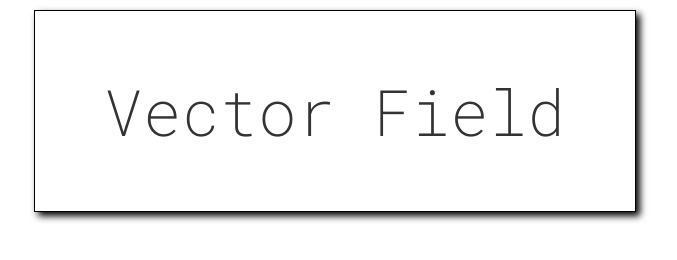
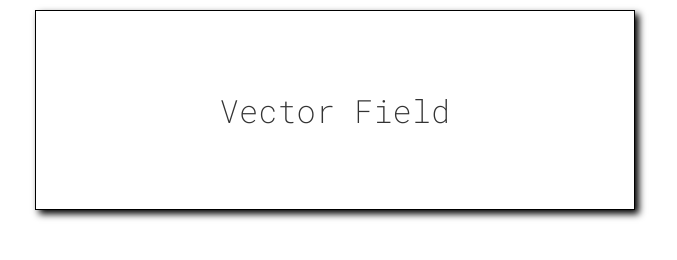
Before and after one commit to Sinan-Daghan/canvas, a plain HTML site: page index.html in a window 1280 px wide. Shown: the whole page, without its empty margins (305-982 px from the left). Drawn offline with Linux system fonts and the light colour scheme.

Commit message:
Refactoring the functions to display the UI

```diff
--- a/display_projects.js
+++ b/display_projects.js
@@ -3,83 +3,76 @@ let projects_list = [
     ["Vector Field", "projects/vector_field.js"]
 ]
 
+//id of the script currently loaded
+let script_id;
+
 const main = document.getElementById('main');
 const nav = document.getElementById('nav');
+const canvas_interface = document.getElementById('canvas_interface');
 
 let show_home_button = () => document.getElementById('home_button').style.display = 'flex';
 let hide_home_button = () => document.getElementById('home_button').style.display = 'none';
+
 let show_canvas = () => { canvas.style.display = 'block'; }
 let hide_canvas = () => { canvas.style.display = 'none'; }
 
-//id of the script currently loaded
-let script_id;
+let show_canvas_interface = () => { canvas_interface.style.display = 'flex'; }
+let hide_canvas_interface = () => { canvas_interface.style.display = 'none'; }
 
-let create_button = () => {
-    let home = document.createElement('div');
-    home.setAttribute('id', 'home_button');
-    home.innerText = 'Home';
-    home.style.width = '200px';
-    home.style.height = '64px';
-    home.style.margin = '10px';
-    home.style.border = '1px solid black';
-    home.style.borderRadius = '0px';
-    home.style.boxShadow = '4px 4px 7px black';
-    home.style.color = 'rgba(0,0,0,0.8)';
-    home.style.position = 'absolute';
-    nav.appendChild(home);
+let project_click_callback = (project) => {
 
-    home.style.display = 'none';
+    main.innerHTML = '';
+    show_canvas_interface();
+    show_canvas();
+    show_home_button();
 
-    home.addEventListener('click', () => {
-        hide_canvas();
-        hide_home_button();
-        display_projects(projects_list);
+    let script = document.createElement('script');
+    script.id = project[1];
+    script_id = project[1];
+    script.src = project[1];
 
-        const script = document.getElementById(script_id);
-        if (script) {
-            script.remove();
-            stop_draw();
-        }
+    document.body.appendChild(script);
+}
 
+let display_projects = (project_list) => {
+
+    project_list.forEach(project => {
+        // create_button = (name, id, parent, callback)
+        create_button(project[0], project[0].replace(/\s+/g, '') , main, () => { project_click_callback(project); });
+        document.getElementById(project[0].replace(/\s+/g, '')).setAttribute('class', 'project');
     })
 }
-create_button();
 
-let display_projects = (projects) => {
+let create_button = (name, id, parent, callback) => {
+    let button = document.createElement('button');
+    button.innerText = name;
+    button.addEventListener('click', callback);
+    button.id = id;
+    parent.appendChild(button);
+}
 
-    projects.forEach(project => {
+home_buton_click_callback = () => {
+    hide_canvas();
+    hide_home_button();
+    display_projects(projects_list);
 
-        let div = document.createElement('div');
-        div.setAttribute('id', project[0]);
-        div.style.width = '600px';
-        div.style.height = '200px';
-        div.style.margin = "10px";
-        div.style.border = '1px solid black';
-        div.style.borderRadius = '0px';
-        div.style.boxShadow = '4px 4px 7px black';
-        div.style.color = 'rgba(0,0,0,0.8)';
+    canvas_interface.innerHTML = '';
+    hide_canvas_interface();
 
-        let paragraph = document.createElement('p');
-        let text = document.createTextNode(project[0]);
-        paragraph.appendChild(text);
-        div.appendChild(paragraph);
+    const script = document.getElementById(script_id);
+    if (script) {
+        script.remove();
+        stop_draw();
+    } else {
+        console.log('script not found');
+    }
+}
 
-        div.addEventListener('click', () => {
-            main.innerHTML = '';
-            show_canvas();
-            show_home_button();
+let create_home_button = () => {
+    create_button('Home', "home_button", nav, home_buton_click_callback);
+}
 
-            let script = document.createElement('script');
-            script.setAttribute('id', project[1]);
-            script.src = project[1];
-            document.body.appendChild(script);
-            script_id = project[1];
-        })
-
-        main.appendChild(div);
-    });
-}
+create_home_button();
+hide_home_button();
+hide_canvas_interface();
 display_projects(projects_list);
-
-// debug
-// show_canvas();
--- a/index.html
+++ b/index.html
@@ -12,28 +12,38 @@
     <style>
         body {
             margin: 0;
-            font-family: 'Roboto Mono', monospace;
-            font-size: 4rem;
-            font-weight: lighter;
         }
 
-        main {
+        main,
+        #home_button {
             display: flex;
             flex-direction: column;
             align-items: center;
         }
 
-        div {
-            display: flex;
-            flex-direction: row;
+        #home_button {
             justify-content: center;
-            align-items: center;
-            user-select: none;
         }
 
-        #home_button {
-            font-size: 3rem;
-            align-items: baseline;
+        button {
+            border: 1px solid black;
+            box-shadow: 4px 4px 7px black;
+            color: rgba(0, 0, 0, 0.8);
+            background-color: rgba(0, 0, 0, 0);
+            position: absolute;
+            /* display: flex; */
+            font-family: 'Roboto Mono', monospace;
+            font-size: 2rem;
+
+            width: 200px;
+            height: 64px;
+            margin: 10px;
+        }
+
+        .project {
+            position: relative;
+            width: 600px;
+            height: 200px;
         }
     </style>
 </head>
@@ -41,8 +51,10 @@
 <body id="body">
 
     <nav id="nav">
+    </nav>
 
-    </nav>
+    <section id="canvas_interface">
+    </section>
 
     <main id="main">
 
```
